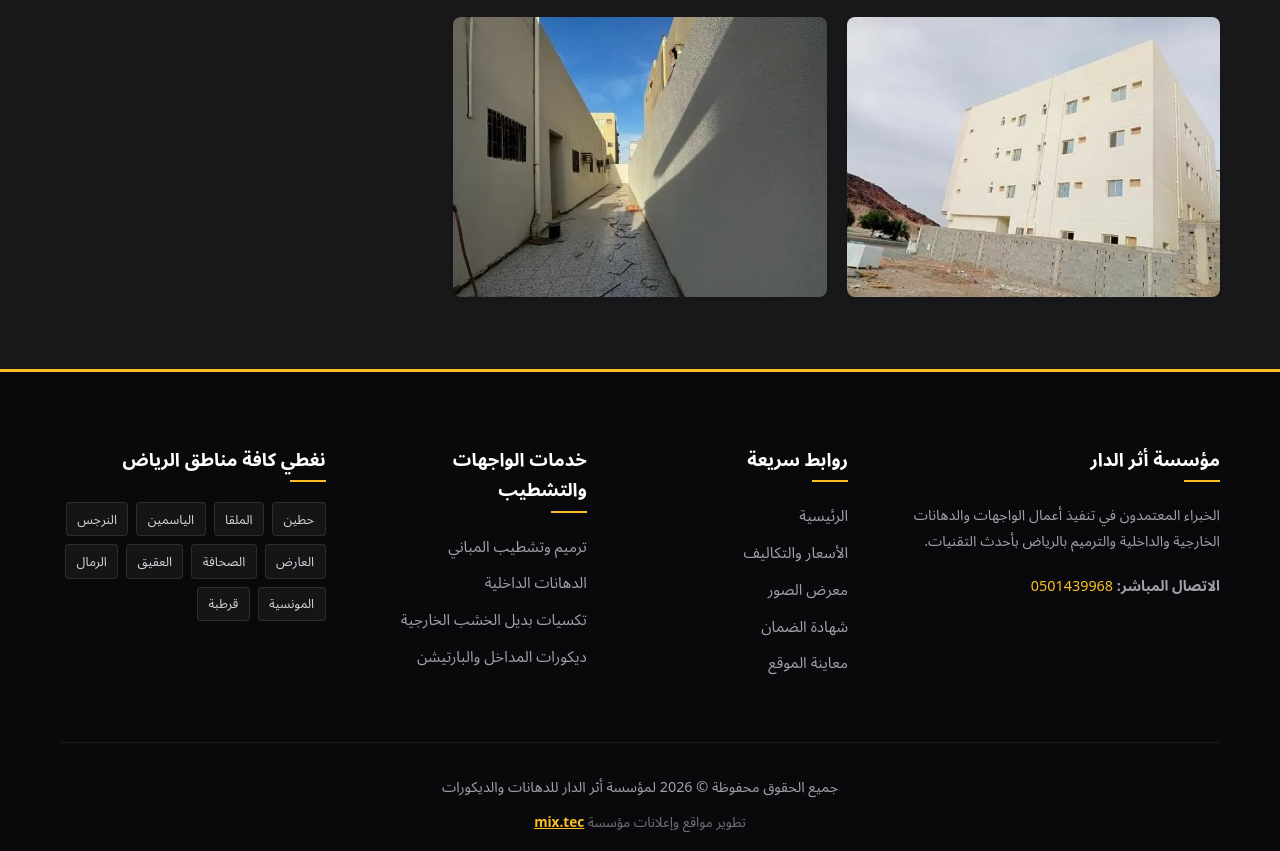
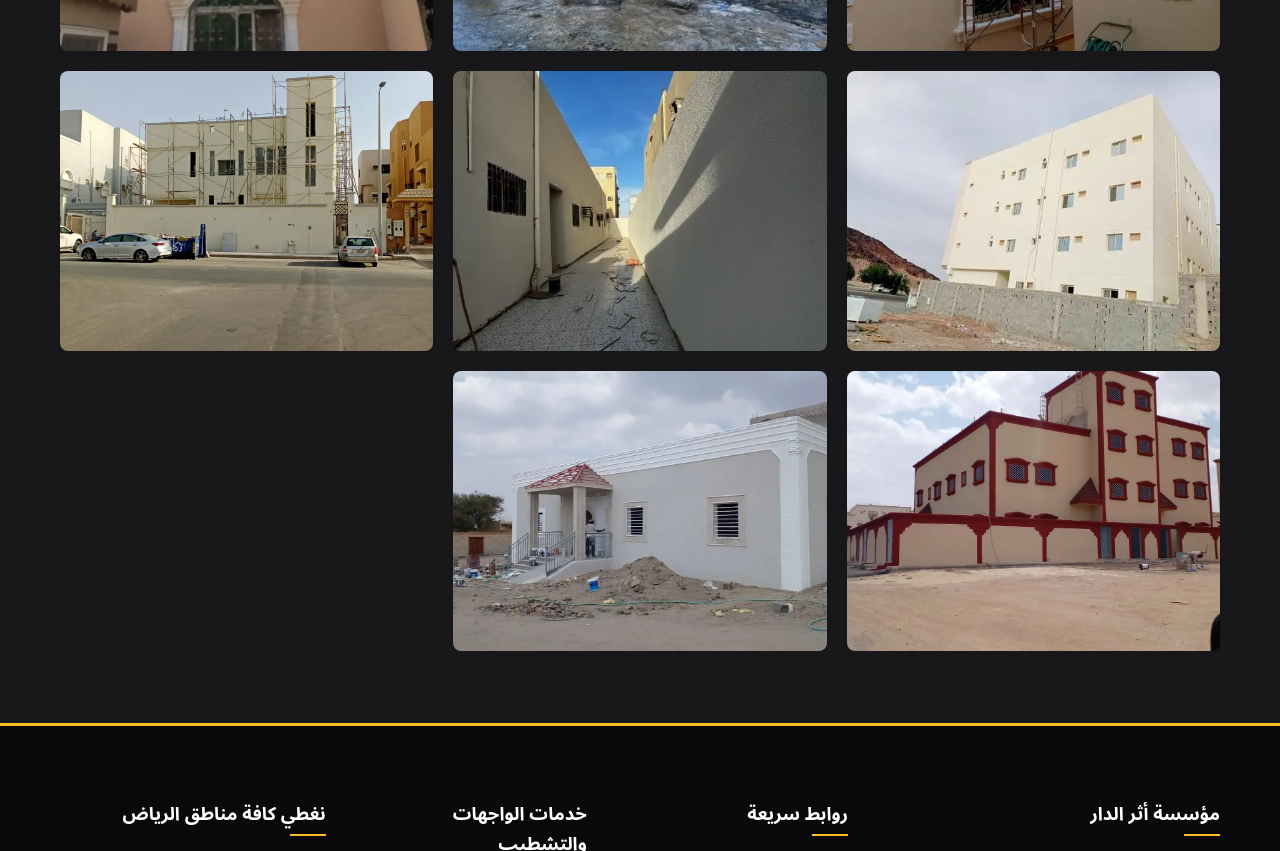
Before and after one commit to mixr11d/atharaldar-decor, a plain HTML site: page exterior-painting.html in a window 1280 px wide. Shown: the part 1981-2832 px from the top of the page. Drawn offline with Linux system fonts and the light colour scheme.

Commit message:
Update exterior painting section and add images

```diff
--- a/exterior-painting.html
+++ b/exterior-painting.html
@@ -174,12 +174,12 @@
       </div>
     </section>
 
-    <!-- معرض أعمال الدهانات الخارجية -->
+    <!-- كافة صور أعمال الدهانات الخارجية (الـ 11 صورة كاملة بدون استثناء) -->
     <section class="section section-dark">
       <div class="container">
         <div class="section-title-wrap">
-          <span class="section-subtitle">واجهات تم إنجازها بنجاح</span>
-          <h2 class="section-title">أعمال الدهانات الخارجية والبروفايل</h2>
+          <span class="section-subtitle">معرض أعمال الدهانات الخارجية</span>
+          <h2 class="section-title">كافة واجهات البروفايل والرشة المنفذة بالرياض (11 صورة)</h2>
         </div>
 
         <div class="gallery-grid">
@@ -206,6 +206,15 @@
           </div>
           <div class="gallery-item">
             <img src="/images/exterior-painting-12_result_result.webp" alt="دهان بروفايل رمادي مودرن" loading="lazy" width="300" height="225">
+          </div>
+          <div class="gallery-item">
+            <img src="/images/exterior-painting-13_result_result.webp" alt="تشطيب واجهات فلل فاخرة بالرياض" loading="lazy" width="300" height="225">
+          </div>
+          <div class="gallery-item">
+            <img src="/images/exterior-paints (6)_result_result.webp" alt="رشة محببة خارجية مقاومة للأتربة" loading="lazy" width="300" height="225">
+          </div>
+          <div class="gallery-item">
+            <img src="/images/exterior-paints (10)_result_result_result.webp" alt="دهانات واجهات فلل عسيب وجوتن" loading="lazy" width="300" height="225">
           </div>
         </div>
       </div>
```
